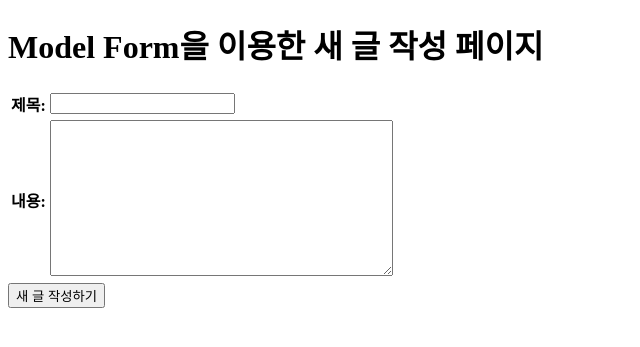
After one commit to gayeoneee/DjangoProject, a Django app: page /create/ in a window 1280 px wide. The commit adds this page. Shown: the top 347 px of the page, without its empty margins (0-640 px from the left). Run offline with Django 5.2, Linux system fonts and the light colour scheme.

Commit message:
model, model form 완료

```diff
--- a/blogProject/blog/admin.py
+++ b/blogProject/blog/admin.py
@@ -1,3 +1,4 @@
 from django.contrib import admin
+from .models import Post
 
-# Register your models here.
+admin.site.register(Post)
--- /dev/null
+++ b/blogProject/blog/forms.py
@@ -0,0 +1,7 @@
+from django import forms
+from .models import Post    #같은 폴더 안의 models 중 Post 모델 불러오기기
+
+class PostModelForm(forms.ModelForm):
+    class Meta:
+        model = Post
+        fields = ['title', 'body']  # 입력받을 필드를 정의
--- /dev/null
+++ b/blogProject/blog/templates/form_create.html
@@ -0,0 +1,19 @@
+<!DOCTYPE html>
+<html lang="en">
+  <head>
+    <meta charset="UTF-8" />
+    <meta name="viewport" content="width=device-width, initial-scale=1.0" />
+    <title>form create</title>
+  </head>
+  <body>
+    <h1>Model Form을 이용한 새 글 작성 페이지</h1>
+    <form action="" method="POST">
+      {% csrf_token %}
+      <table>
+        {{ form.as_table }}
+        <!-- 폼을 테이블 형식으로 출력 -->
+      </table>
+      <input type="submit" value="새 글 작성하기" />
+    </form>
+  </body>
+</html>
--- a/blogProject/blog/templates/index.html
+++ b/blogProject/blog/templates/index.html
@@ -167,8 +167,8 @@
           <hr class="my-4" />
           <!-- Pager-->
           <div class="d-flex justify-content-end mb-4">
-            <a class="btn btn-primary text-uppercase" href="#!"
-              >Older Posts →</a
+            <a class="btn btn-primary text-uppercase" href="{% url 'create' %}"
+              >django model form 활용-새글 작성하기</a
             >
           </div>
         </div>
--- a/blogProject/blog/views.py
+++ b/blogProject/blog/views.py
@@ -1,4 +1,16 @@
-from django.shortcuts import render
+from django.shortcuts import render, redirect
+from .forms import PostModelForm
 
 def home(request):
     return render(request, "index.html")
+
+
+def create(request):
+    if request.method == 'POST':
+        form = PostModelForm(request.POST)  # 입력된 데이터를 form에 저장
+        if form.is_valid():  # 폼이 유효한지 검사
+            form.save()  # DB에 저장
+            return redirect('home')  # 홈으로 리다이렉트
+    else:
+        form = PostModelForm()  # GET 요청일 경우 빈 폼을 전달
+    return render(request, 'form_create.html', {'form': form})
--- a/blogProject/blogProject/urls.py
+++ b/blogProject/blogProject/urls.py
@@ -22,4 +22,6 @@ urlpatterns = [
     path('admin/', admin.site.urls),
     path("", views.home, name="home"),  # 127.0.0.1:8000/에서 실행
     path("posts/", include("posts.urls")),    # posts 앱 내부의 urls.py를 포함
+
+    path('create/', views.create, name='create'),  # 새 글 작성 페이지 URL
 ]
```
Also changed, not shown: blogProject/db.sqlite3.
